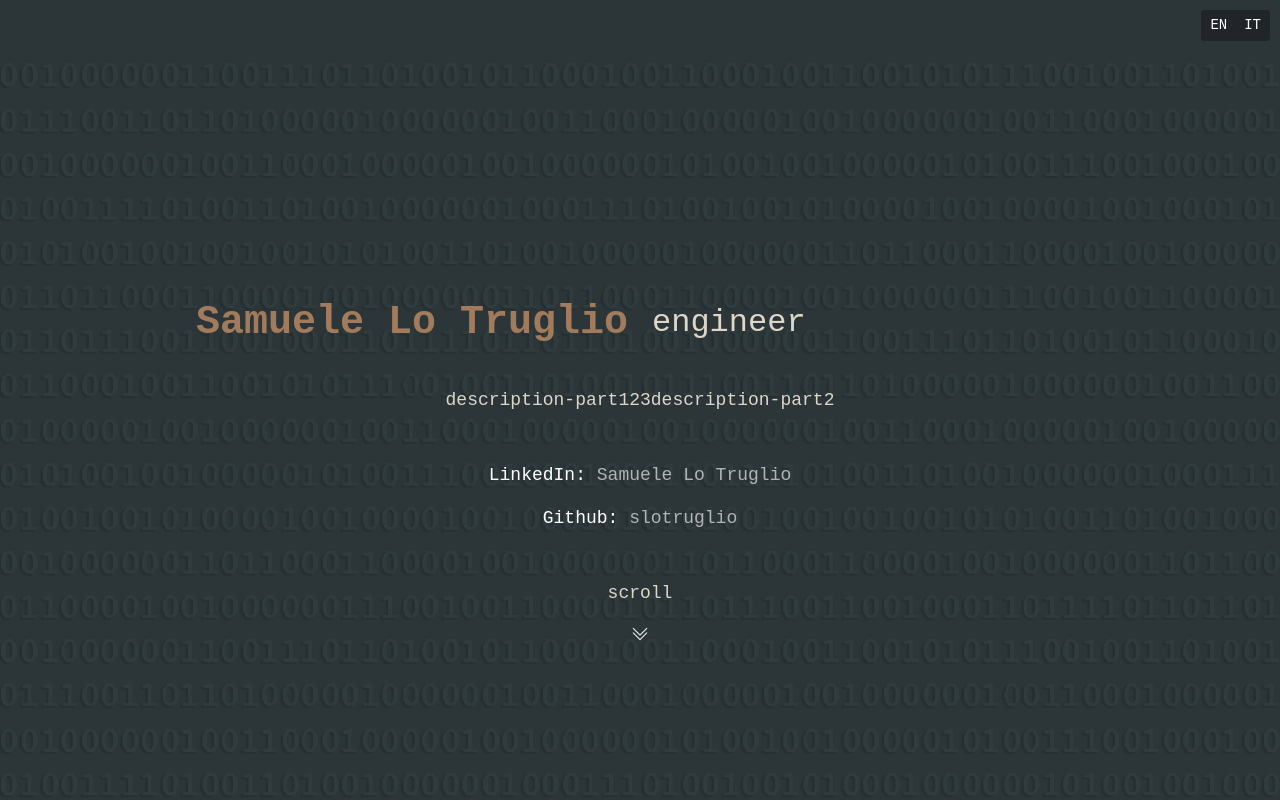
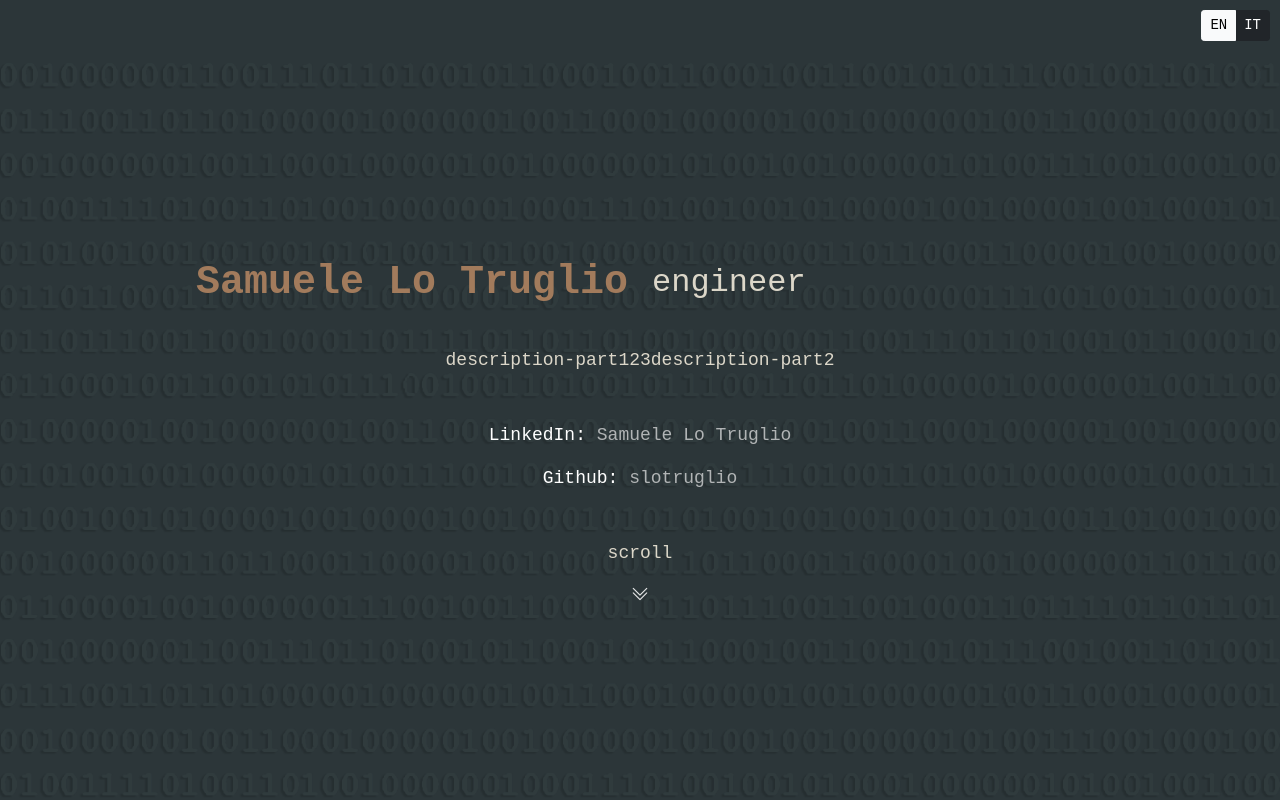
Before and after one commit to slotruglio/mypage, a React (Create React App) app in the folder lo-tru-webpage/: page / in a window 1280 px wide. Shown: the top 800 px of the page. Built offline with nearby package versions, Linux system fonts and the light colour scheme; what i18next-chained-backend would draw is missing.

Commit message:
refactoring + fix css landscape + fix lang state

```diff
--- a/lo-tru-webpage/src/App.js
+++ b/lo-tru-webpage/src/App.js
@@ -10,9 +10,9 @@ import { Suspense, useState } from 'react';
 import { Container } from 'react-bootstrap';
 
 // import from custom libraries
-import i18n from './i18n';
+import i18n from './utility/i18n';
 import Loading from './components/Loading';
-import LocaleContext from './LocaleContext';
+import LocaleContext from './utility/LocaleContext';
 import { LanguageButton, TextBox } from './components/Language';
 import { LinkedinFooter, GithubFooter, innovationDays } from './components/Social';
 import Header from './components/Header';
--- a/lo-tru-webpage/src/components/Language.js
+++ b/lo-tru-webpage/src/components/Language.js
@@ -3,9 +3,9 @@ import { useContext } from "react";
 import { ButtonGroup, ToggleButton } from "react-bootstrap";
 import { useTranslation } from 'react-i18next';
 // import from custom libraries
-import i18n from "../i18n";
-import LocaleContext from "../LocaleContext";
-import age from '../time.js';
+import i18n from "../utility/i18n";
+import LocaleContext from "../utility/LocaleContext";
+import age from '../utility/time.js';
 
 function LanguageButton () {
     const {locale} = useContext(LocaleContext);
@@ -15,6 +15,12 @@ function LanguageButton () {
             i18n.changeLanguage(l);
         }
     }
+
+	function isLanguageOfContext(l) {
+		var localeLower = locale.toLowerCase();
+		var lLower = l.toLowerCase();
+		return localeLower.includes(lLower);
+	}
 
 	const radios = [
 		{ name: 'EN', value: 'en' },
@@ -29,11 +35,11 @@ function LanguageButton () {
             key={idx}
             id={`radio-${idx}`}
             type="radio"
-            variant={locale === radio.value ? 'light' : 'dark'}
+            variant={isLanguageOfContext(radio.value) ? 'light' : 'dark'}
             name="radio"
             value={radio.value}
 			size="sm"
-            checked={locale === radio.value}
+            checked={isLanguageOfContext(radio.value)}
             onChange={(e) => changeLocale(radio.value)}
           >
             {radio.name}
--- a/lo-tru-webpage/src/css/App.css
+++ b/lo-tru-webpage/src/css/App.css
@@ -4,7 +4,7 @@
   background-color: #2C3639;
   font-size: calc(10px + 1vmin);
   color: white;
-  max-height: 300vh;
+  max-height: auto;
 }
 
 .App-logo {
@@ -79,7 +79,7 @@
   align-items: center;
   justify-content: center;
   position: relative;
-  top: 30%;
+  top: 25%;
   padding-left: 20%;
 }
 
@@ -89,7 +89,7 @@
   justify-content: center;
   text-align: center;
   position: relative;
-  top: 35%;
+  top: 30%;
 }
 
 .custom-sticky-top-right {
```
Also changed, not shown: lo-tru-webpage/src/utility/LocaleContext.js (renamed from lo-tru-webpage/src/LocaleContext.js), lo-tru-webpage/src/utility/i18n.js (renamed from lo-tru-webpage/src/i18n.js), lo-tru-webpage/src/utility/time.js (renamed from lo-tru-webpage/src/time.js).
